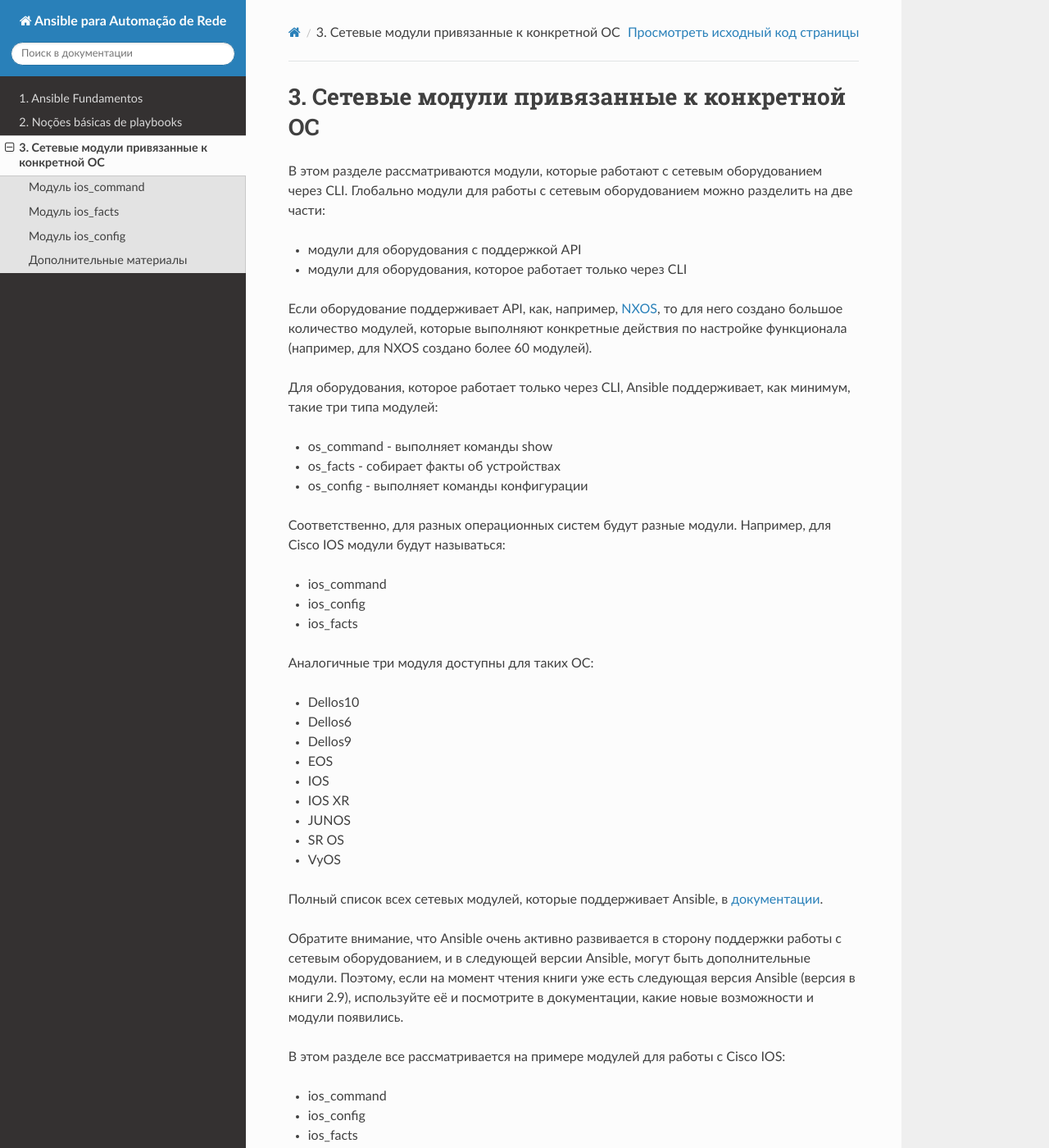
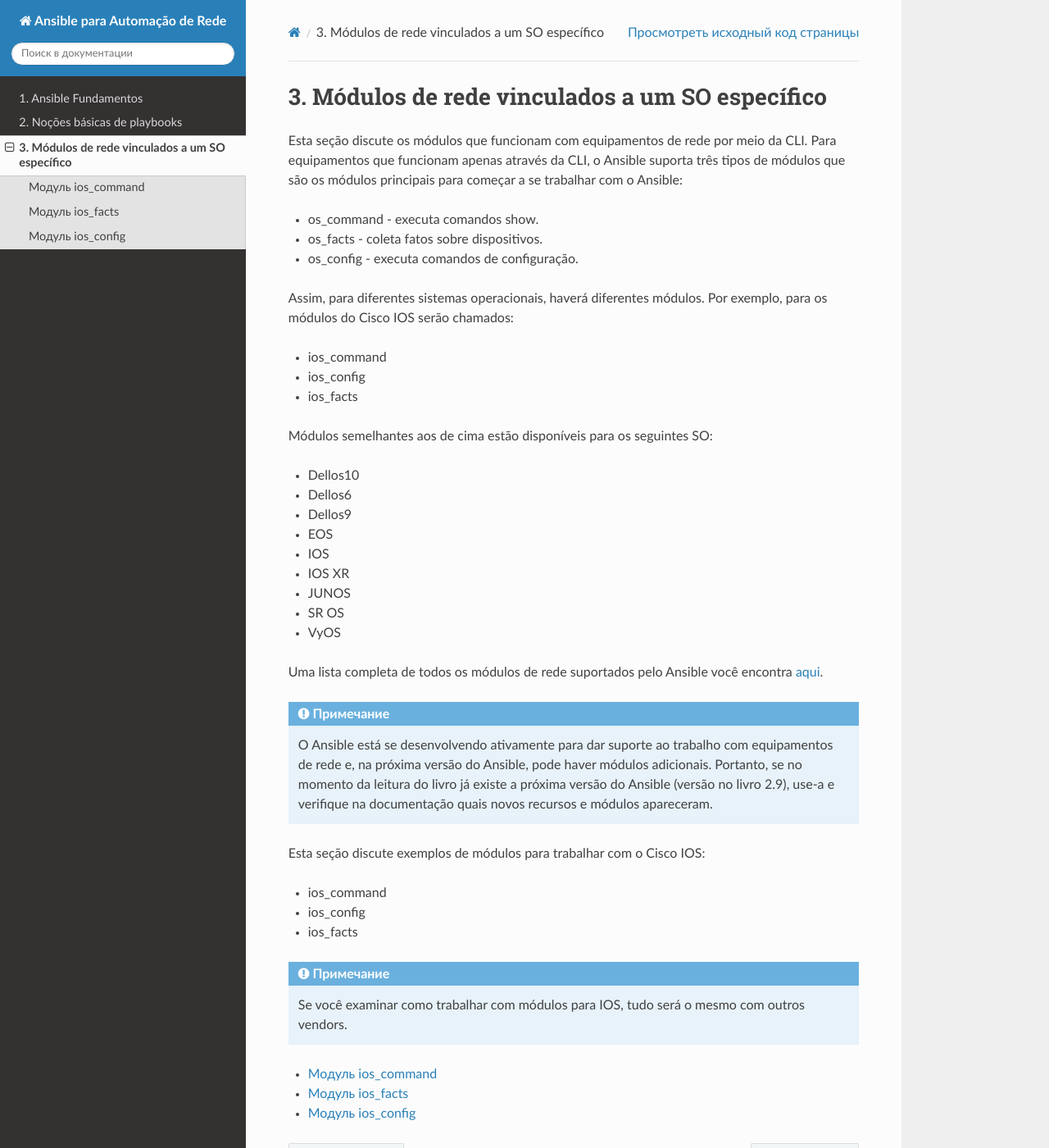
Before and after one commit to tporfirio/ansible-for-network-automation, a Sphinx documentation site: the page built from docs/source/book/03_network_os_modules/index.rst, in a window 1280 px wide and 1400 px high. Shown: the whole window at 82% size. Built offline with Sphinx 7.4.7 and the Read the Docs theme 2.0.0, drawn with Linux system fonts in a browser that asks for light colours; pages that are not in the unit, such as notebooks, are missing from menus; some of the changed text lies outside the part shown.

Commit message:
Update index.rst

```diff
--- a/docs/source/book/03_network_os_modules/index.rst
+++ b/docs/source/book/03_network_os_modules/index.rst
@@ -4,37 +4,22 @@
 
 .. _ansible_for_network_index:
 
-3. Сетевые модули привязанные к конкретной ОС
-=============================================
+3. Módulos de rede vinculados a um SO específico
+================================================
 
-В этом разделе рассматриваются модули, которые работают с сетевым
-оборудованием через CLI. Глобально модули для работы с сетевым оборудованием можно разделить на
-две части:
+Esta seção discute os módulos que funcionam com equipamentos de rede por meio da CLI. Para equipamentos que funcionam apenas através da CLI, o Ansible suporta três tipos de módulos que são os módulos principais para começar a se trabalhar com o Ansible:
 
-* модули для оборудования с поддержкой API
-* модули для оборудования, которое работает только через CLI
+* os_command - executa comandos show.
+* os_facts - coleta fatos sobre dispositivos.
+* os_config - executa comandos de configuração.
 
-Если оборудование поддерживает API, как, например,
-`NXOS <https://docs.ansible.com/ansible/latest/modules/list_of_network_modules.html#nxos>`__,
-то для него создано большое количество модулей, которые выполняют
-конкретные действия по настройке функционала (например, для NXOS создано
-более 60 модулей).
-
-Для оборудования, которое работает только через CLI, Ansible
-поддерживает, как минимум, такие три типа модулей:
-
-* os_command - выполняет команды show
-* os_facts - собирает факты об устройствах
-* os_config - выполняет команды конфигурации
-
-Соответственно, для разных операционных систем будут разные модули.
-Например, для Cisco IOS модули будут называться:
+Assim, para diferentes sistemas operacionais, haverá diferentes módulos. Por exemplo, para os módulos do Cisco IOS serão chamados:
 
 * ios_command
 * ios_config
 * ios_facts
 
-Аналогичные три модуля доступны для таких ОС:
+Módulos semelhantes aos de cima estão disponíveis para os seguintes SO:
 
 * Dellos10
 * Dellos6
@@ -46,17 +31,13 @@
 * SR OS
 * VyOS
 
-Полный список всех сетевых модулей, которые поддерживает Ansible, в
-`документации <http://docs.ansible.com/ansible/latest/modules/list_of_network_modules.html>`__.
+Uma lista completa de todos os módulos de rede suportados pelo Ansible você encontra `aqui <http://docs.ansible.com/ansible/latest/modules/list_of_network_modules.html>`__.
 
-Обратите внимание, что Ansible очень активно развивается в сторону
-поддержки работы с сетевым оборудованием, и в следующей версии Ansible,
-могут быть дополнительные модули. Поэтому, если на момент чтения книги
-уже есть следующая версия Ansible (версия в книги 2.9), используйте её и
-посмотрите в документации, какие новые возможности и модули появились.
+.. note::
 
-В этом разделе все рассматривается на примере модулей для работы с Cisco
-IOS:
+    O Ansible está se desenvolvendo ativamente para dar suporte ao trabalho com equipamentos de rede e, na próxima versão do Ansible, pode haver módulos adicionais. Portanto, se no momento da leitura do livro já existe a próxima versão do Ansible (versão no livro 2.9), use-a e verifique na documentação quais novos recursos e módulos apareceram.
+
+Esta seção discute exemplos de módulos para trabalhar com o Cisco IOS:
 
 * ios_command
 * ios_config
@@ -64,12 +45,7 @@ IOS:
 
 .. note::
 
-    Аналогичные модули command, config и facts для других вендоров и ОС
-    работают одинаково, поэтому, если разобраться, как работать с
-    модулями для IOS, с остальными всё будет аналогично.
-
-Кроме того, рассматривается модуль ntc-ansible, который не входит в core
-модули Ansible.
+    Se você examinar como trabalhar com módulos para IOS, tudo será o mesmo com outros vendors.
 
 .. toctree::
    :maxdepth: 1
```
Also changed, not shown: other parts of docs/source/book/03_network_os_modules/index.rst (+0 -1 lines).
